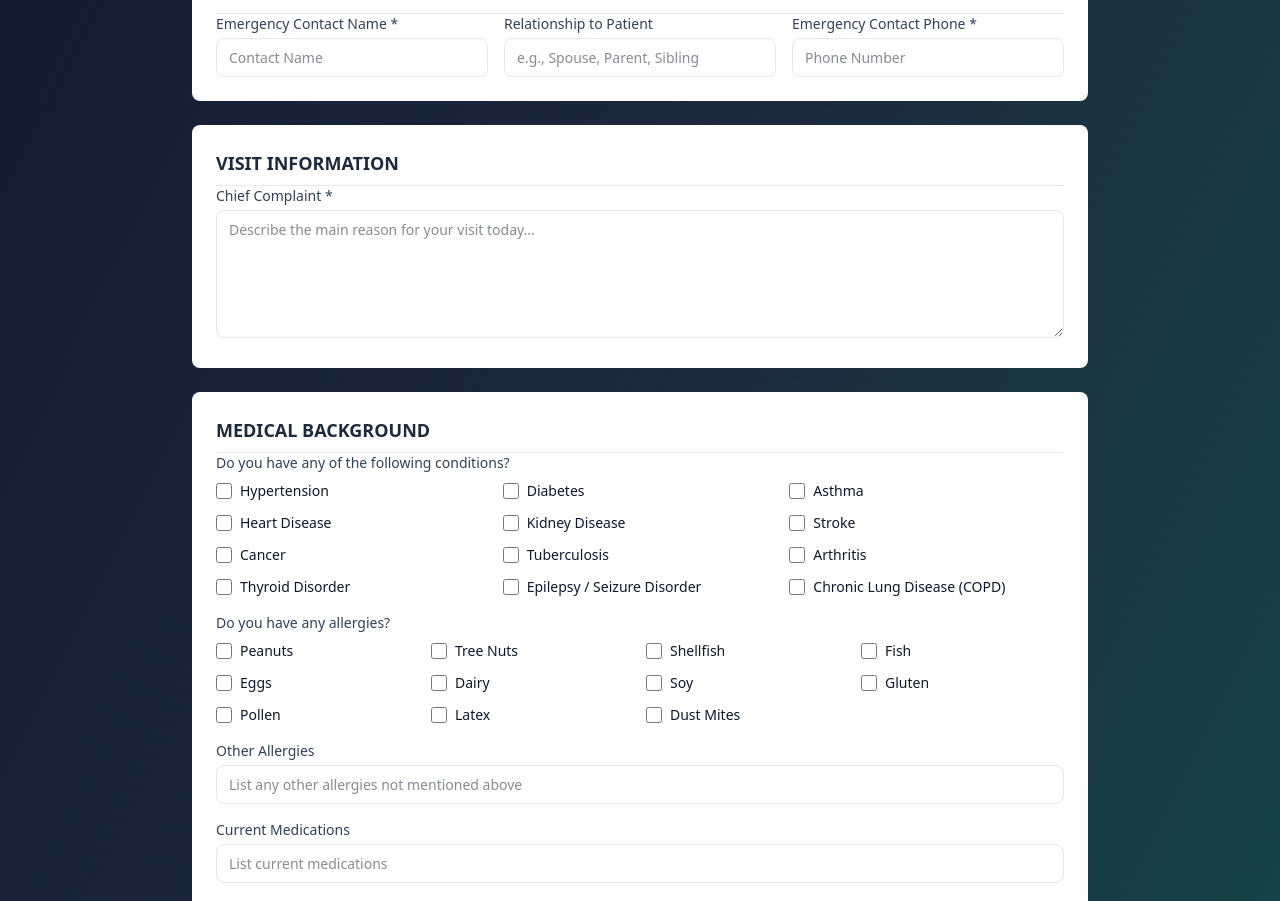
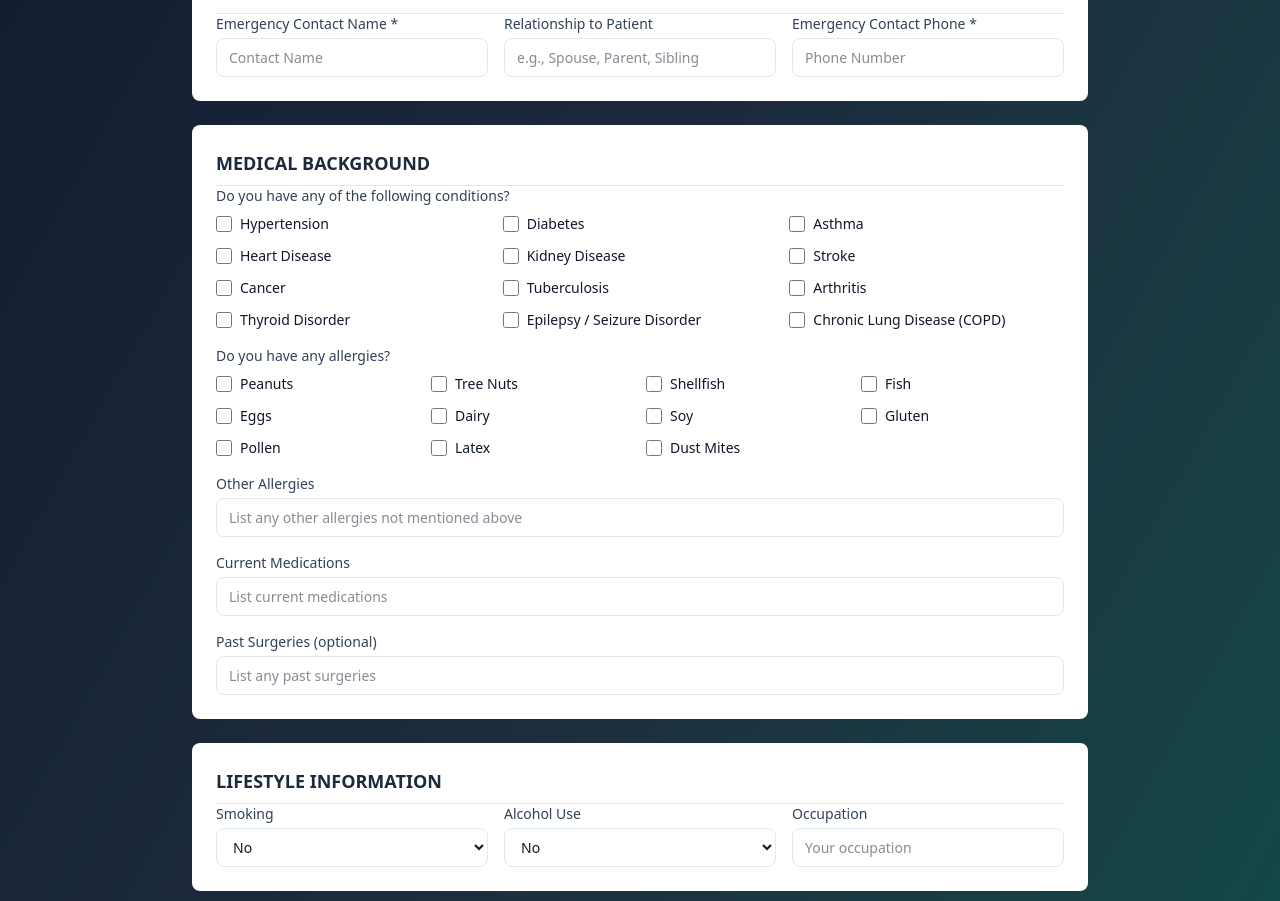
Before and after one commit to ncm110project/EHR-system-project, a Next.js app: page / in a window 1280 px wide. Shown: the part 907-1808 px from the top of the page. Built offline with nearby package versions, Linux system fonts and the light colour scheme.

Commit message:
refactor(ehr): remove chief complaint field from landing page form
Removed the chief complaint field from the registration form and its
associated UI elements, simplifying the data payload and aligning the
page structure with the updated visit information flow.

```diff
--- a/src/app/page.tsx
+++ b/src/app/page.tsx
@@ -24,7 +24,6 @@ export default function LandingPage() {
     emergencyName: "",
     emergencyRelationship: "",
     emergencyPhone: "",
-    chiefComplaint: "",
     hypertension: false,
     diabetes: false,
     asthma: false,
@@ -126,7 +125,6 @@ export default function LandingPage() {
       department: 'registration',
       registrationStatus: 'pending',
       admissionDate: new Date().toISOString().split('T')[0],
-      chiefComplaint: formData.chiefComplaint,
       email: formData.email,
       emergencyContact: `${formData.emergencyName} (${formData.emergencyRelationship}) - ${formData.emergencyPhone}`,
       emergencyPhone: formData.emergencyPhone,
@@ -177,7 +175,6 @@ export default function LandingPage() {
                 emergencyName: "",
                 emergencyRelationship: "",
                 emergencyPhone: "",
-                chiefComplaint: "",
                 hypertension: false,
                 diabetes: false,
                 asthma: false,
@@ -348,16 +345,7 @@ export default function LandingPage() {
               </div>
             </div>
 
-            {/* SECTION 4 - VISIT INFORMATION */}
-            <div className={sectionClass}>
-              <h2 className={sectionTitleClass}>VISIT INFORMATION</h2>
-              <div>
-                <label className={labelClass}>Chief Complaint *</label>
-                <textarea required value={formData.chiefComplaint} onChange={(e) => setFormData({...formData, chiefComplaint: e.target.value})} className={`${inputClass} h-32`} placeholder="Describe the main reason for your visit today..." />
-              </div>
-            </div>
-
-            {/* SECTION 5 - MEDICAL BACKGROUND */}
+            {/* SECTION 4 - MEDICAL BACKGROUND */}
             <div className={sectionClass}>
               <h2 className={sectionTitleClass}>MEDICAL BACKGROUND</h2>
               <div className="mb-4">
```
